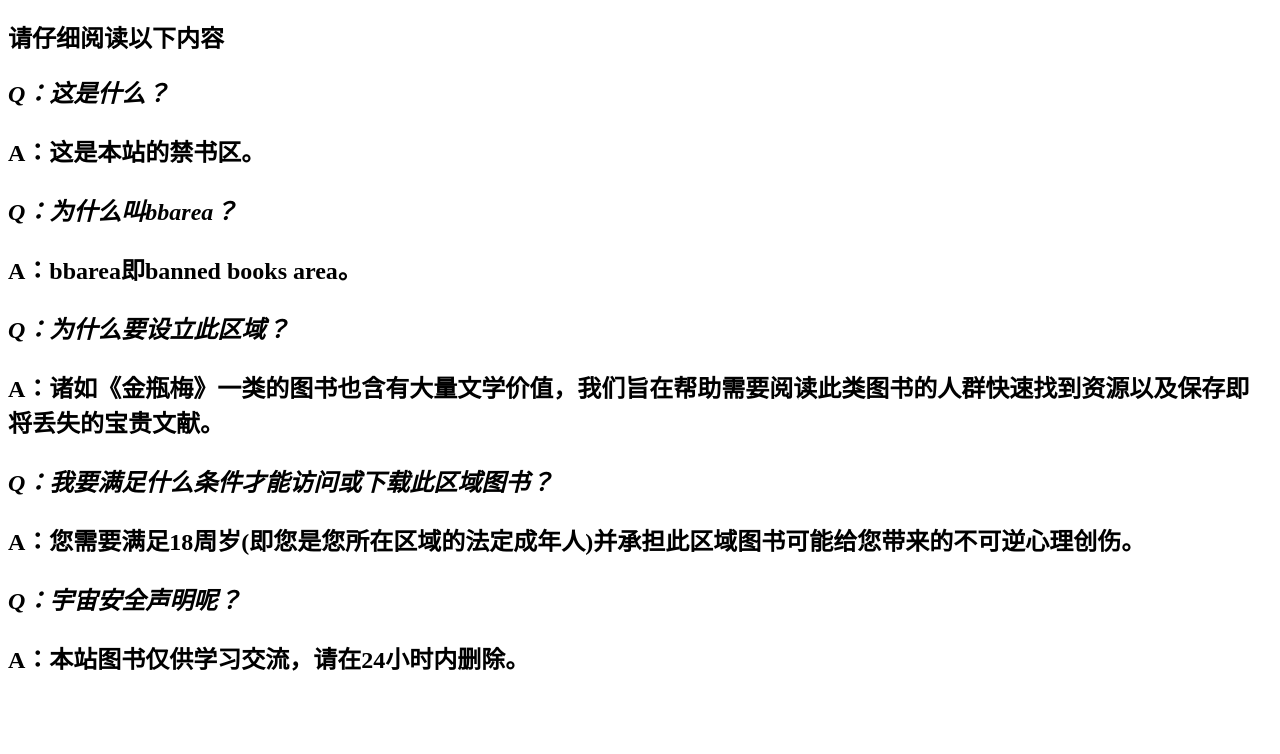
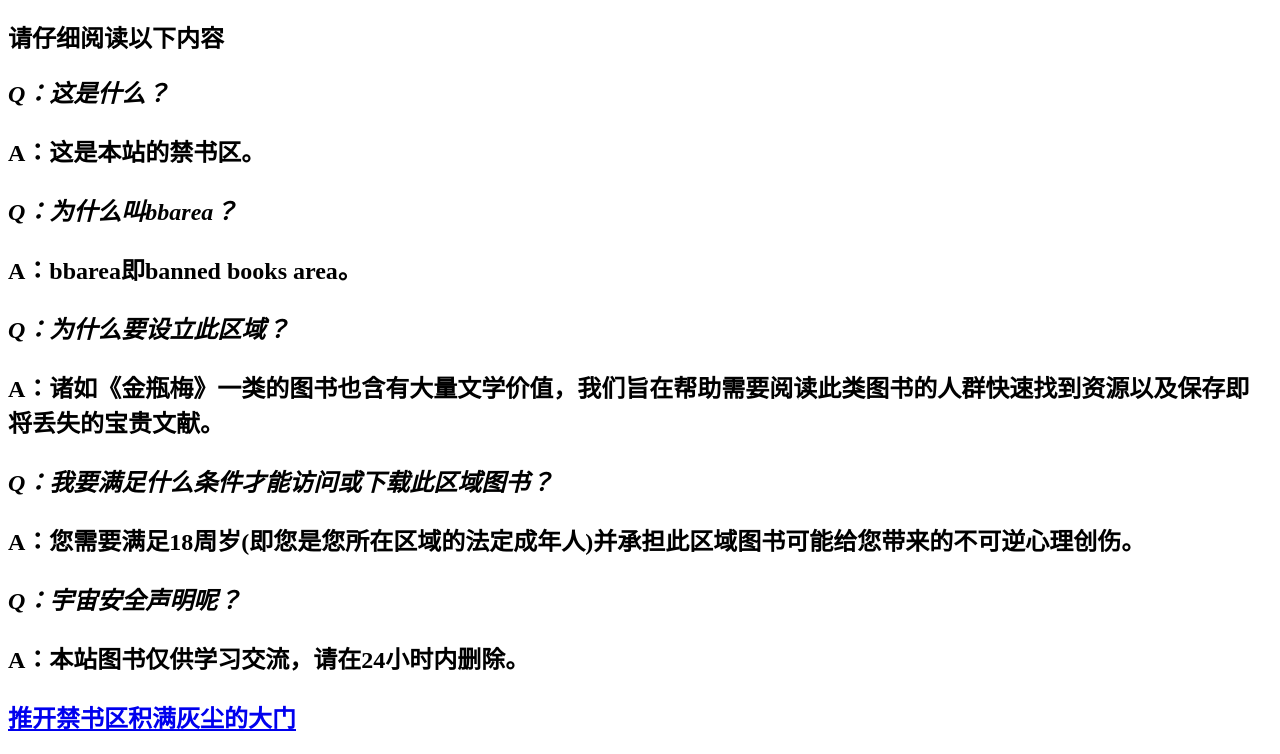
Before and after one commit to w4toncpp/w4toncpp.github.io, a plain HTML site: page bbarea/warning.html in a window 1280 px wide. Shown: the part 70-824 px from the top of the page. Before the commit the page ends 800 px from the top, so only its background shows below. Drawn offline with Linux system fonts and the light colour scheme.

Commit message:
Update warning.html

```diff
--- a/bbarea/warning.html
+++ b/bbarea/warning.html
@@ -18,6 +18,7 @@
 <p>A：您需要满足18周岁(即您是您所在区域的法定成年人)并承担此区域图书可能给您带来的不可逆心理创伤。</p>
 <i>Q：宇宙安全声明呢？   </i>
 <p>A：本站图书仅供学习交流，请在24小时内删除。</p>
+<a href="ab.xiaozhou.cloud/bbarea/bbarea/">推开禁书区积满灰尘的大门<a>
 
 </body>
 </html>
```
